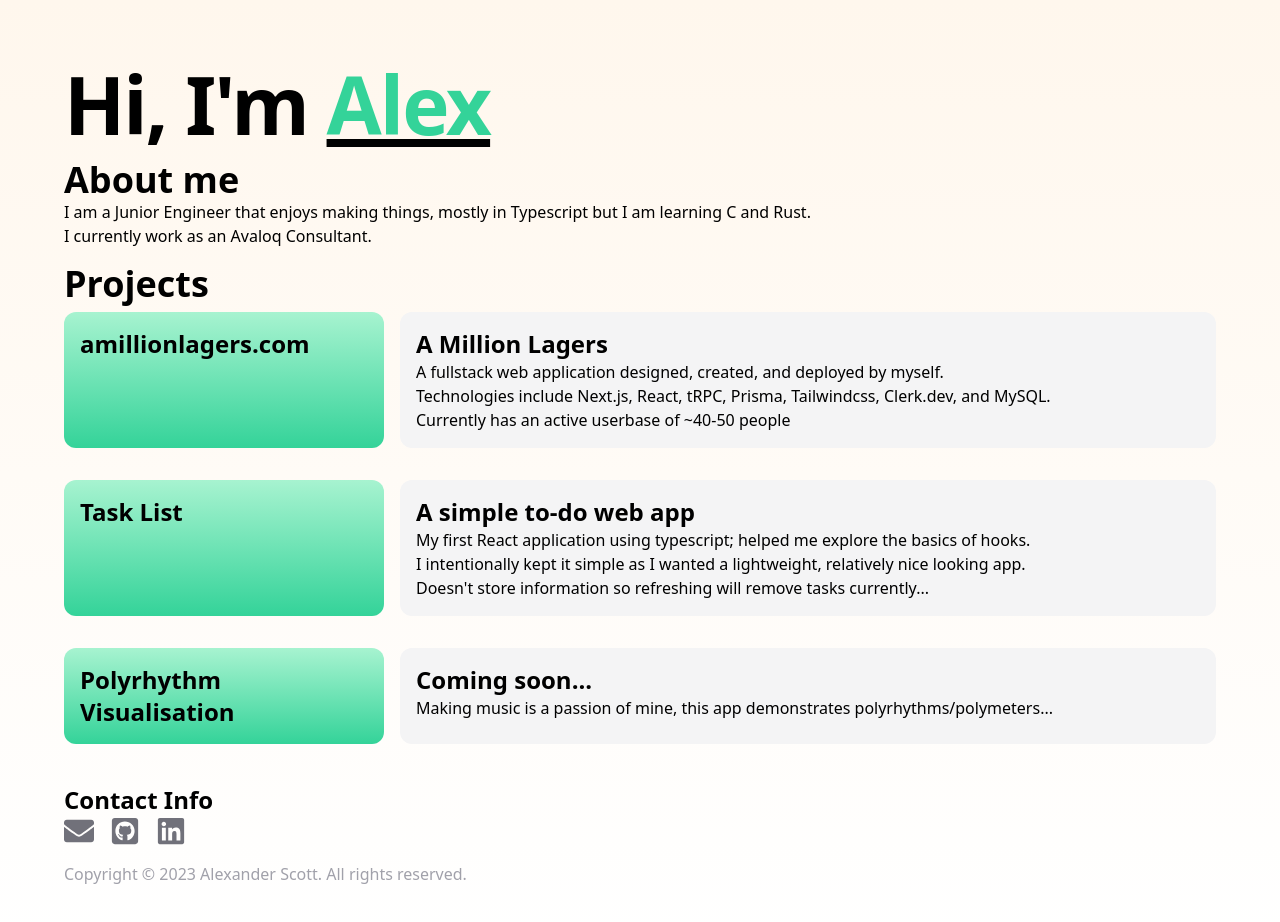
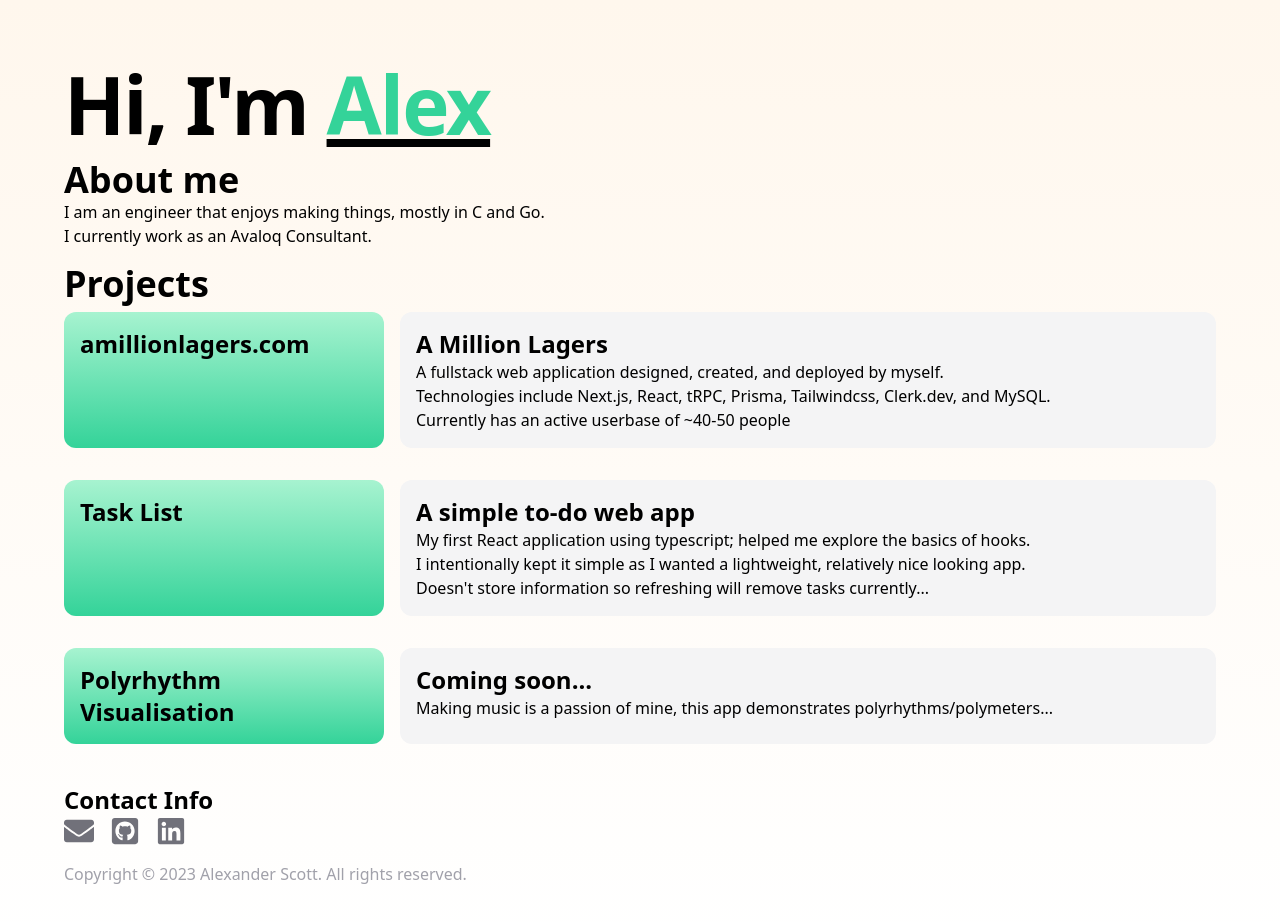
Before and after one commit to p0rches/porches.dev, a Next.js app: page / in a window 1280 px wide. Shown: the top 922 px of the page. Built offline with nearby package versions, Linux system fonts and the light colour scheme.

Commit message:
Changed emailto address and some of the text on the index page

```diff
--- a/src/pages/index.tsx
+++ b/src/pages/index.tsx
@@ -22,7 +22,7 @@ export default function Home() {
             <h2 className="text-2xl sm:text-4xl font-extrabold">
               About me
             </h2>
-            <p>I am a Junior Engineer that enjoys making things, mostly in Typescript but I am learning C and Rust.</p>
+            <p>I am an engineer that enjoys making things, mostly in C and Go.</p>
             <p>{'I currently work as an Avaloq Consultant.'}</p>
           </div>
           <div>
@@ -36,7 +36,7 @@ export default function Home() {
             <h3 className="text-2xl font-bold">Contact Info</h3>
             <div className="flex flex-row gap-4 text-3xl text-zinc-500">
               <Link
-                href="mailto:ascott.sco@gmail.com"
+                href="mailto:as.consultingworks@gmail.com"
                 className="hover:text-zinc-900"
               >
                 <FaEnvelope />
```
